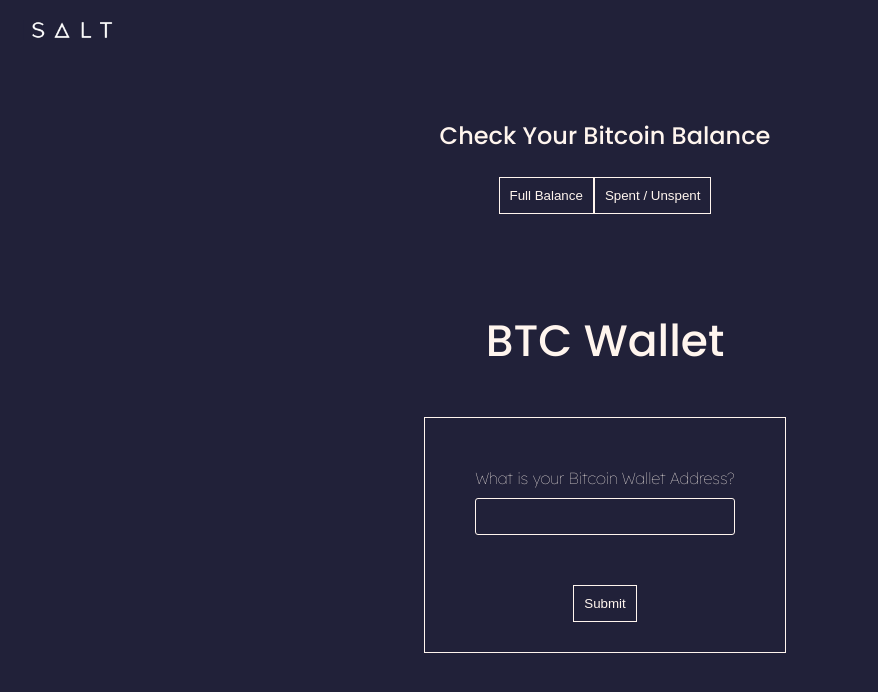
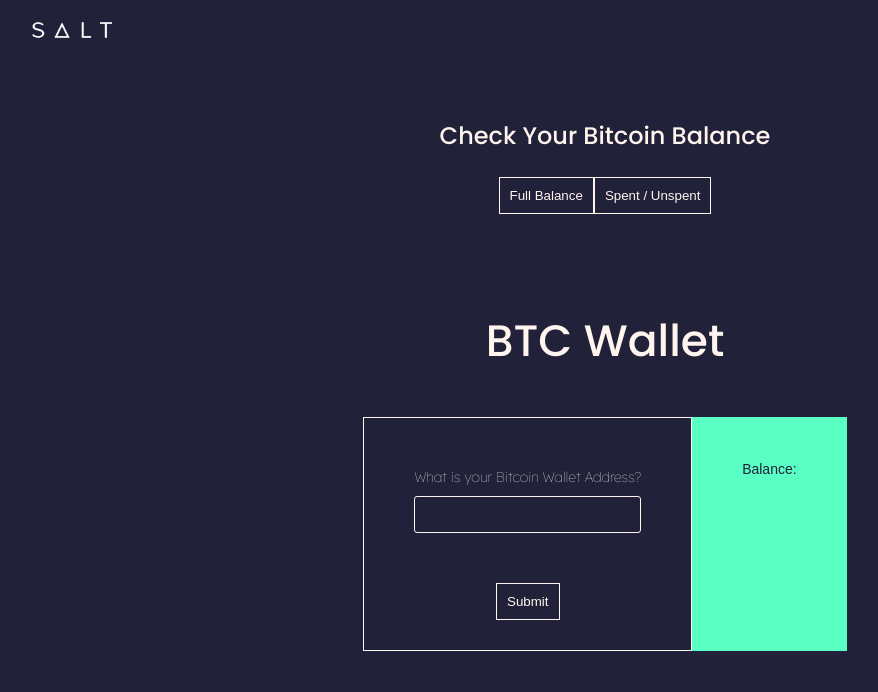
Before and after one commit to CCBaxter84/TypeScript, a React (Create React App) app in the folder client/: page /full in a window 1280 px wide. Shown: the top 692 px of the page, without its empty margins (35-913 px from the left). Built offline with nearby package versions, Linux system fonts and the light colour scheme.

Commit message:
Added Balance component

```diff
--- /dev/null
+++ b/client/src/components/Balance.tsx
@@ -0,0 +1,16 @@
+import { FC } from "react";
+
+interface IProps {
+  balance: number | null
+}
+
+const Balance: FC<IProps> = ({ balance }) => {
+  return (
+    <section className="inner2">
+      <p>Balance: </p>
+      {balance !== null && <p className="desc">{balance}</p>}
+    </section>
+  );
+}
+
+export default Balance;
--- a/client/src/components/FormContainer.tsx
+++ b/client/src/components/FormContainer.tsx
@@ -2,10 +2,12 @@
 import { IFormCtrProps } from "../helpers/interfaces";
 import WalletForm from "./WalletForm";
 import SpentForm from "./SpentForm";
+import Balance from "./Balance";
 
 const FormContainer: FC<IFormCtrProps> = ({ handleChange, handleSubmit, toggleSpent, data, wantsFull, name }) => (
   <section className="outer">
     <p className="title">{name}</p>
+    <section className="middle-ctr">
       <section className="inner">
         {wantsFull ?
         <WalletForm data={data}
@@ -19,6 +21,9 @@
         />
         }
       </section>
+      <Balance balance={data.balance}/>
+    </section>
+
   </section>
 );
 
--- a/client/src/helpers/reducer.ts
+++ b/client/src/helpers/reducer.ts
@@ -2,14 +2,14 @@
 export interface IState {
   address: string,
   spent: boolean | null,
-  balance: number,
+  balance: number | null,
   error: string
 }
 
 export const initialState: IState = {
   address: "",
   spent: null,
-  balance: 0,
+  balance: null,
   error: ""
 }
 
@@ -17,7 +17,7 @@
 type Action =
   | { type: "ADDRESS", value: string }
   | { type: "ERROR", value: string }
-  | { type: "BALANCE", value: number }
+  | { type: "BALANCE", value: number | null }
   | { type: "SPENT", value: boolean | null }
 
 // Reducer
--- a/client/src/styles/App.css
+++ b/client/src/styles/App.css
@@ -58,3 +58,12 @@
 .btn:hover {
   cursor: pointer;
 }
+
+.inner2 {
+  background-color: var(--saltAqua);
+  color: var(--saltMidight);
+  font-family: sans-serif;
+  font-size: 14px;
+  font-weight: 400;
+  padding: 30px 50px;
+}
--- a/client/src/styles/formStyles.css
+++ b/client/src/styles/formStyles.css
@@ -7,11 +7,16 @@
   margin: 50px;
 }
 
+.middle-ctr {
+  display: flex;
+  flex-direction: row;
+}
 .inner {
   background-color: var(--saltMidight);
   border: 1px solid seashell;
   color: seashell;
   padding: 30px 50px;
+  font-size: 14px;
 }
 
 form {
```
Lines whose indentation alone changed are shown as unchanged.
